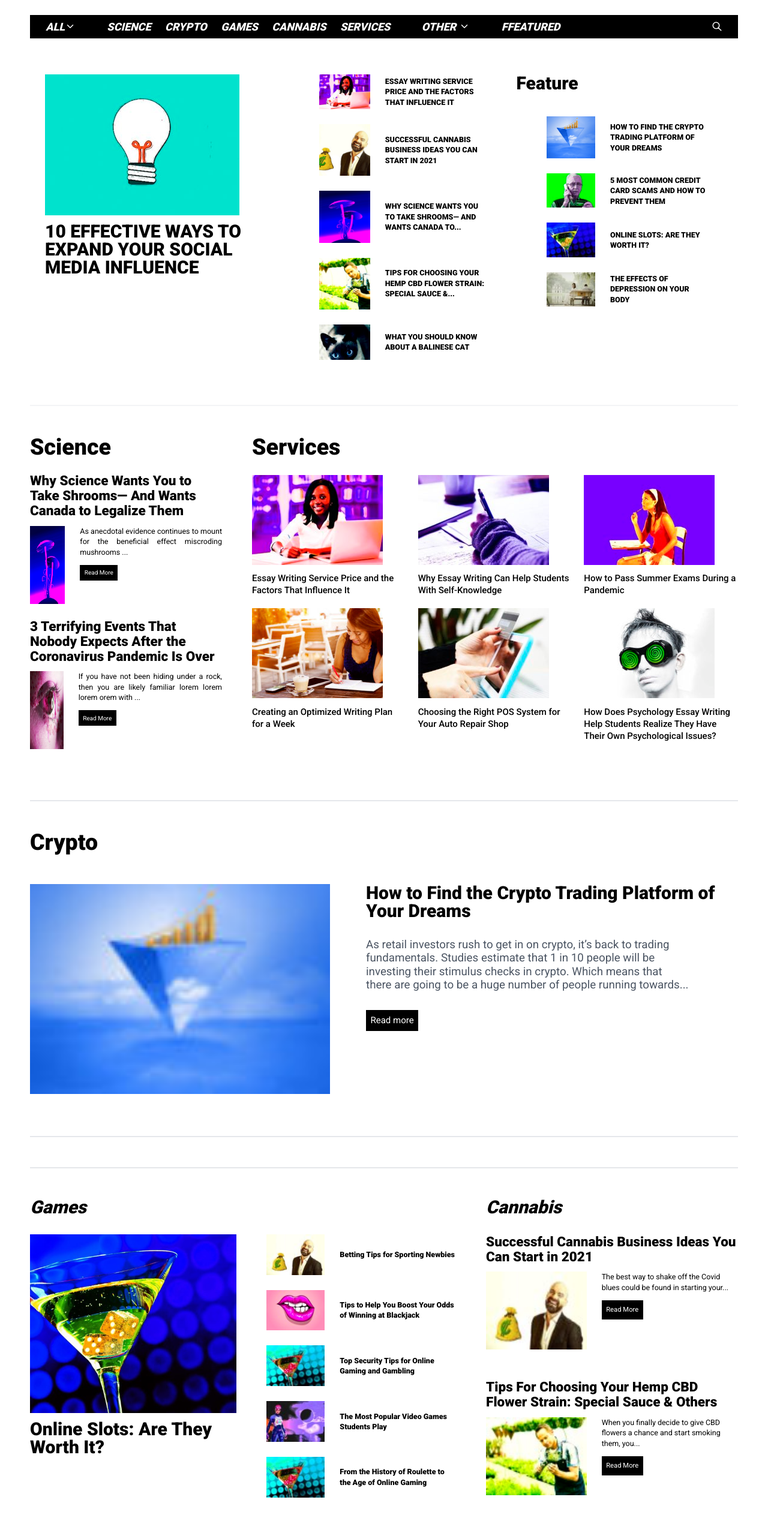
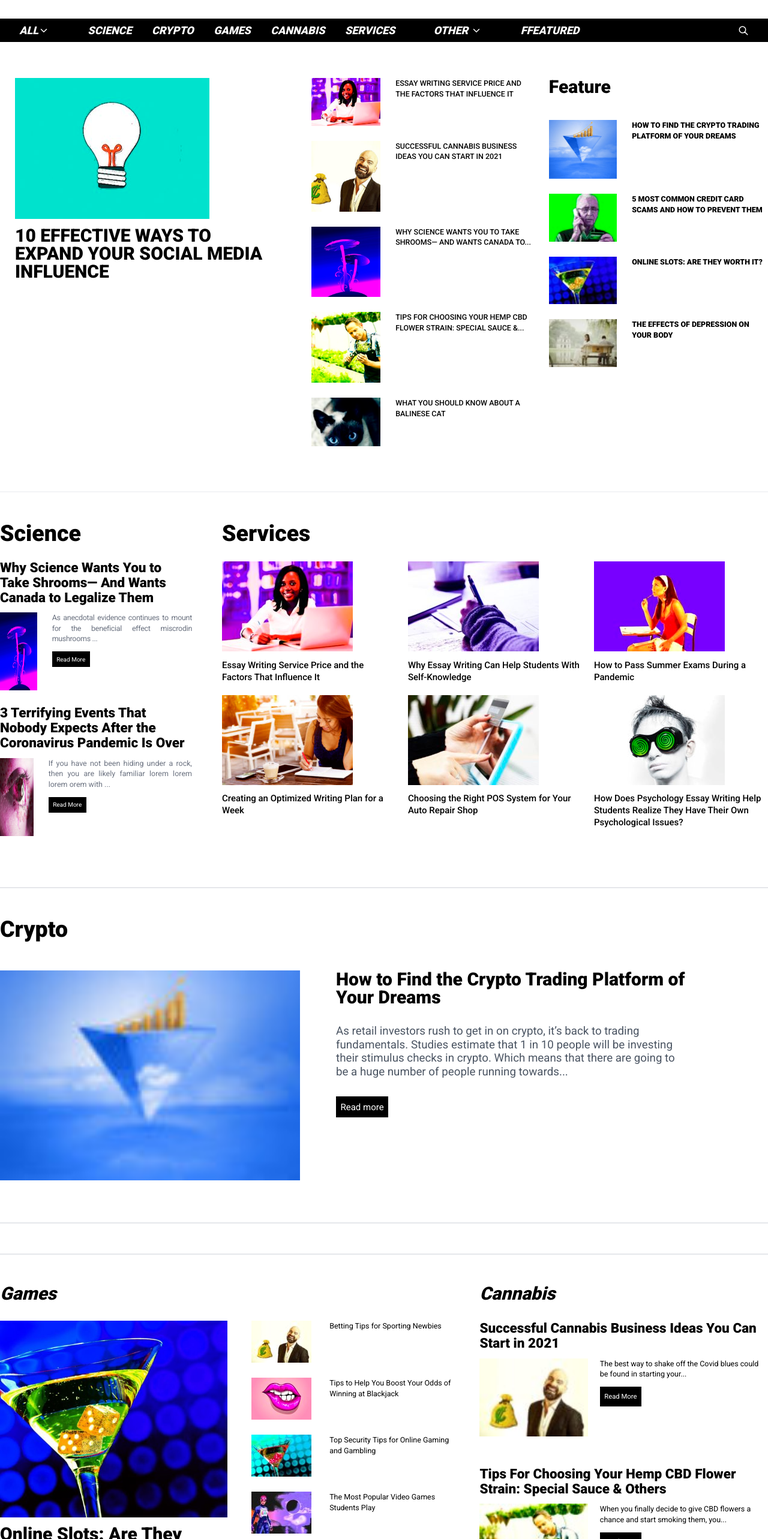
Before and after one commit to Akogwu24/clapway, a React (Create React App) app: page / in a window 1280 px wide. Shown: the part 200-2766 px from the top of the page at 60% size. Built offline with nearby package versions, Linux system fonts and the light colour scheme.

Commit message:
container and texts reformated

```diff
--- a/src/components/Cannabis.jsx
+++ b/src/components/Cannabis.jsx
@@ -33,7 +33,7 @@ const Cannabis = () => {
   return (
     <div className='flex'>
       <div className=''>
-        <div className='mt-24'>
+        <div className='mt-24 mx-16'>
           {smallCardImages.map((smallCardImage, index) => (
             <SmallCard
               smallImg={smallCardImage}
@@ -53,7 +53,7 @@ const Cannabis = () => {
               brief={readMoreText[index]}
               img={readMoreCardImage}
               containerStyle='pb-20'
-              textBtnContainer='ml-10 w-3/5 text-lg'
+              textBtnContainer='ml-8 w-3/5 text-lg'
               textStyle='text-xl'
             />
           ))}
--- a/src/components/Effective.jsx
+++ b/src/components/Effective.jsx
@@ -40,7 +40,7 @@ const Effective = () => {
         img={bulb}
         text='10 EFFECTIVE WAYS TO EXPAND YOUR SOCIAL MEDIA INFLUENCE'
       />
-      <div>
+      <div className='font-medium '>
         {images.map((image, text, index) => (
           <SmallCard
             key={index}
@@ -51,7 +51,7 @@ const Effective = () => {
         ))}
       </div>
 
-      <div>
+      <div className='ml-10 font-semibold'>
         <h1 className=' mt-32 md:mt-auto text-5xl mb-16 font-bold'>Feature</h1>
 
         {featuredImages.map((featuredImage, text, id) => (
--- a/src/components/Tech.jsx
+++ b/src/components/Tech.jsx
@@ -2,20 +2,23 @@ import React from 'react';
 
 import Card from './common/Card';
 import SmallCard from './common/SmallCard';
-import crypto from '../assets/images/crypto-image.jpg';
+import crypto from '../assets/images/crypto-image2.jpg';
+import alien from '../assets/images/Alien.jpg';
 
 const Tech = () => {
   return (
-    <div>
-      <h1>Tech</h1>
-      <div>
+    <div className='w-1/3 bg-red-400'>
+      <h1 className='text-5xl font-bold italic mb-12 '>Tech</h1>
+      <div className='bg-green-700 w-full'>
         <Card
           img={crypto}
           text='How to Find the Crypto Trading Platform of Your Dreams'
+          textStyles='text-3xl'
+          imgStyles='w-full'
         />
       </div>
       <div>
-        <SmallCard />
+        <SmallCard smallImg={alien} smallText='4 Ways You Can Learn to Code' />
       </div>
     </div>
   );
--- a/src/components/common/SmallCard.jsx
+++ b/src/components/common/SmallCard.jsx
@@ -2,14 +2,12 @@ import React from 'react';
 
 const SmallCard = ({ smallImg, smallText, imgstyle }) => {
   return (
-    <section className='flex items-center mb-10 md:mx-20'>
+    <section className='flex items-start mb-10'>
       <div className='ml-10 sm:ml-0 sm:w-1/2'>
         <img src={smallImg} alt='writer' className={imgstyle} />
       </div>
       <div className='ml-10 sm:w-full '>
-        <h4 className='text-xl font-bold hover:text-red-500 md:text-xl'>
-          {smallText}
-        </h4>
+        <h4 className='text-xl hover:text-red-500 md:text-xl'>{smallText}</h4>
       </div>
     </section>
   );
--- a/src/layout/ScienceServices.jsx
+++ b/src/layout/ScienceServices.jsx
@@ -14,9 +14,9 @@ const ScienceServies = () => {
         <aside className=''>
           <ReadMoreCard
             header='Why Science Wants You to Take Shrooms— And Wants Canada to Legalize Them'
-            brief='As anecdotal evidence continues to mount for the beneficial effect miscroding mushrooms ...'
+            brief='As anecdotal evidence continues to mount for the beneficial effect miscrodin mushrooms ...'
             img={shroom}
-            textStyle='text-xl text-justify whitespace-normal'
+            textStyle='text-gray-500 text-xl text-justify tracking-tight'
             containerStyle='mr-16 my-10 w-full'
             textBtnContainer='ml-10 '
           />
@@ -26,7 +26,7 @@ const ScienceServies = () => {
             brief='
             If you have not been hiding under a rock, then you are likely familiar lorem lorem lorem orem with ...'
             img={eye}
-            textStyle='text-xl text-justify'
+            textStyle='text-xl text-justify text-gray-500'
             textBtnContainer='ml-10 '
           />
         </aside>
--- a/src/pages/Home.jsx
+++ b/src/pages/Home.jsx
@@ -7,7 +7,7 @@ import TechAdultWebsite from '../layout/TechAdultWebsite';
 
 const Home = () => {
   return (
-    <div className='container md:px-20 mx-auto'>
+    <div className='container mx-auto'>
       <Header />
       <ScienceSection />
       <Crypto />
```
Also changed, not shown: 1 other file (tests, documents, lock files or other folders).
